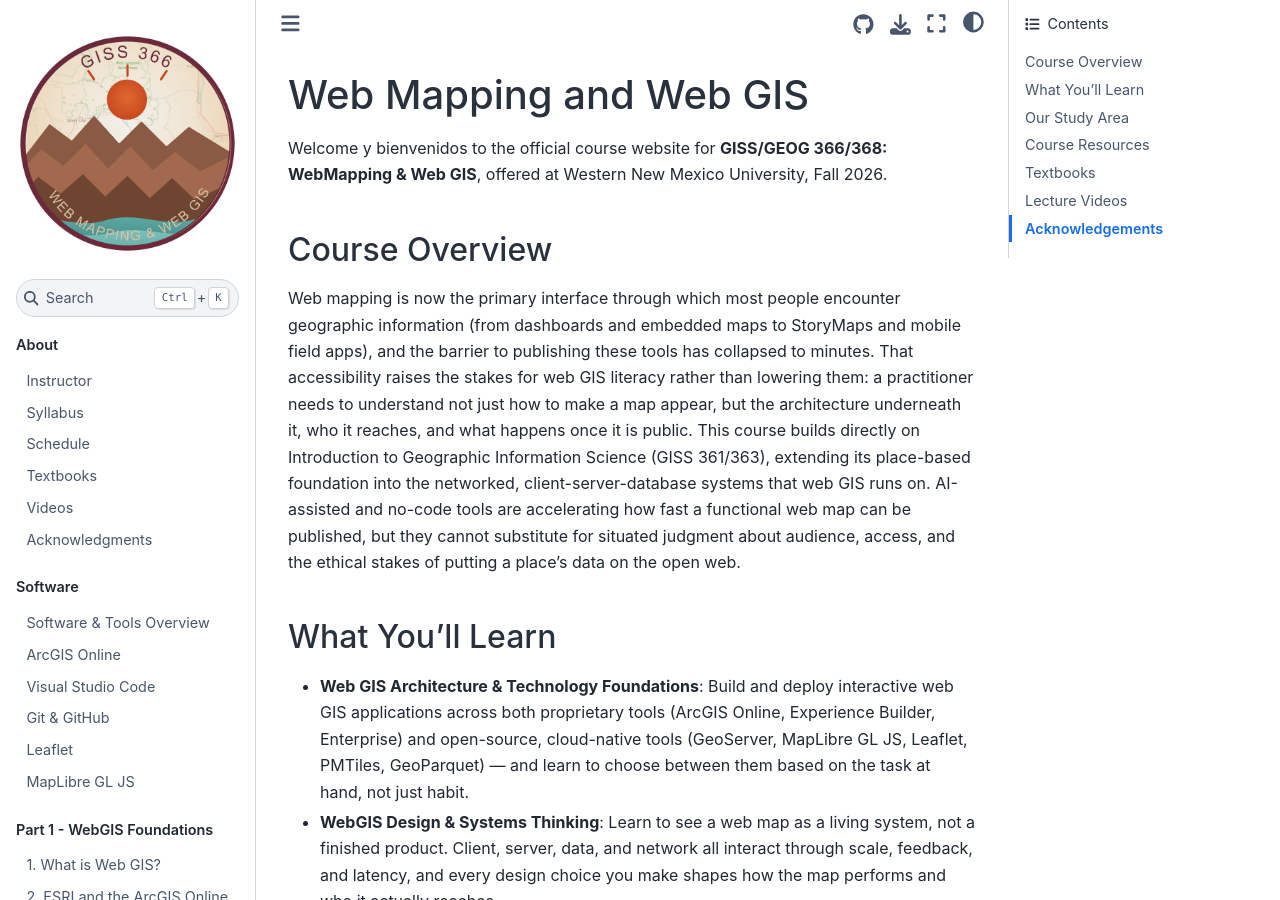
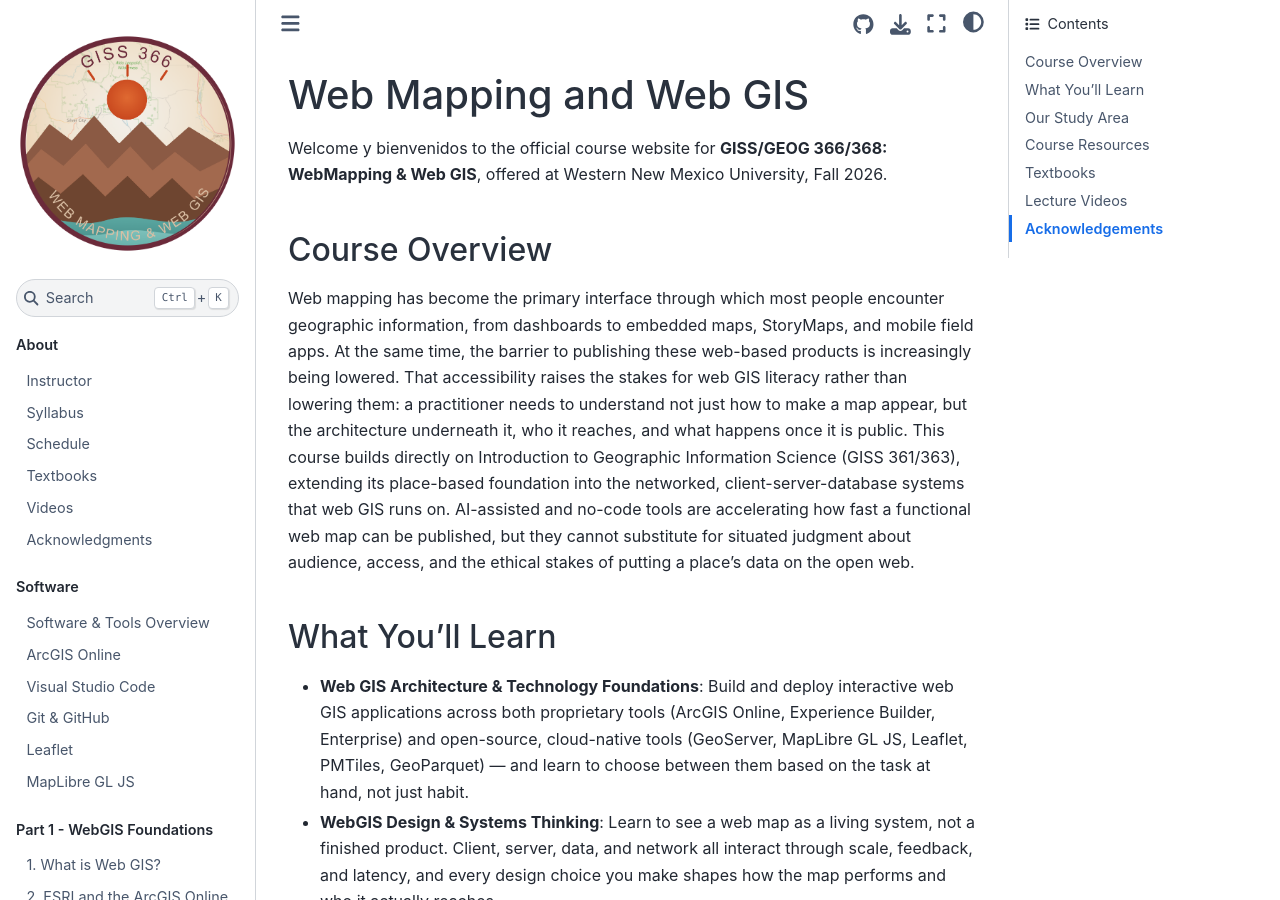
Before and after one commit to asivitskis/giss-366, a Jupyter Book: the page built from index.md, in a window 1280 px wide and 900 px high. Built offline with Jupyter Book 1.0.4 settings and Sphinx 7.4.7 and the Sphinx Book theme 1.1.4, drawn with Linux system fonts in a browser that asks for light colours; pages that are not in the unit, such as notebooks, are missing from menus.

Commit message:
update course description

```diff
--- a/index.md
+++ b/index.md
@@ -5,7 +5,7 @@ offered at Western New Mexico University, Fall 2026.
 
 ## Course Overview
 
-Web mapping is now the primary interface through which most people encounter geographic information (from dashboards and embedded maps to StoryMaps and mobile field apps), and the barrier to publishing these tools has collapsed to minutes. That accessibility raises the stakes for web GIS literacy rather than lowering them: a practitioner needs to understand not just how to make a map appear, but the architecture underneath it, who it reaches, and what happens once it is public. This course builds directly on Introduction to Geographic Information Science (GISS 361/363), extending its place-based foundation into the networked, client-server-database systems that web GIS runs on. AI-assisted and no-code tools are accelerating how fast a functional web map can be published, but they cannot substitute for situated judgment about audience, access, and the ethical stakes of putting a place's data on the open web.
+Web mapping has become the primary interface through which most people encounter geographic information, from dashboards to embedded maps, StoryMaps, and mobile field apps. At the same time, the barrier to publishing these web-based products is increasingly being lowered. That accessibility raises the stakes for web GIS literacy rather than lowering them: a practitioner needs to understand not just how to make a map appear, but the architecture underneath it, who it reaches, and what happens once it is public. This course builds directly on Introduction to Geographic Information Science (GISS 361/363), extending its place-based foundation into the networked, client-server-database systems that web GIS runs on. AI-assisted and no-code tools are accelerating how fast a functional web map can be published, but they cannot substitute for situated judgment about audience, access, and the ethical stakes of putting a place's data on the open web.
 
 ## What You'll Learn
 
```
